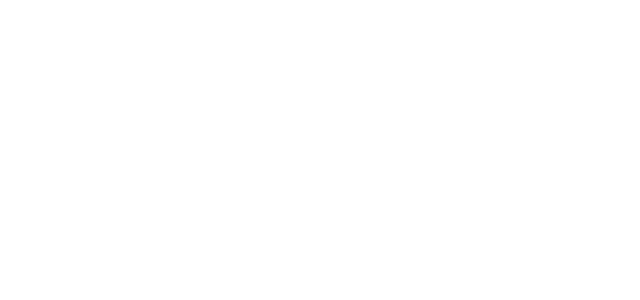
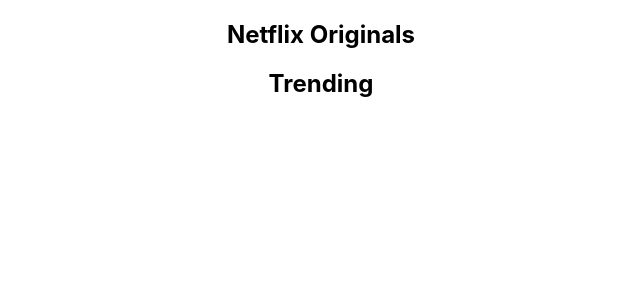
Before and after one commit to Orchidocx/netflix-clone, a React (Create React App) app: page / in a window 1280 px wide. Shown: the top 300 px of the page, without its empty margins (319-959 px from the left). Built offline with nearby package versions, Linux system fonts and the light colour scheme.

Commit message:
adding state to Row

```diff
--- a/src/App.js
+++ b/src/App.js
@@ -5,7 +5,8 @@
 function App() {
   return (
     <div className="App">
-      <Row/>
+      <Row title='Netflix Originals'/>
+      <Row title='Trending'/>
     </div>
   );
 }
--- a/src/Row.js
+++ b/src/Row.js
@@ -1,10 +1,13 @@
-import React from 'react';
+import React, { useState } from 'react';
 import './Row.css';
 
-function Row() {
+function Row({title}) {
+  const [movies, setMovies] = useState([]);
   return (
-    <div>
+    <div className='row'>
+      <h2>{title}</h2>
 
+      {/* Container -> Posters */}
     </div>
   )
 }
```
